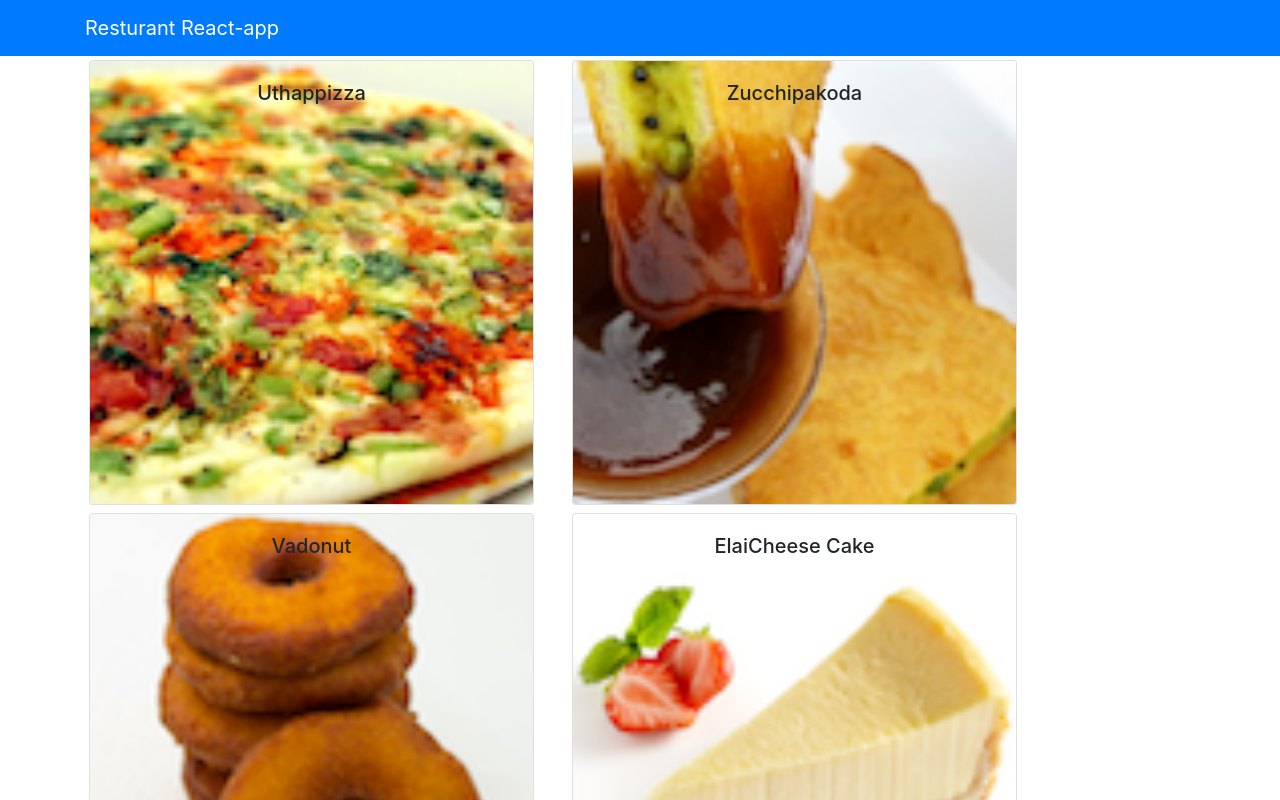
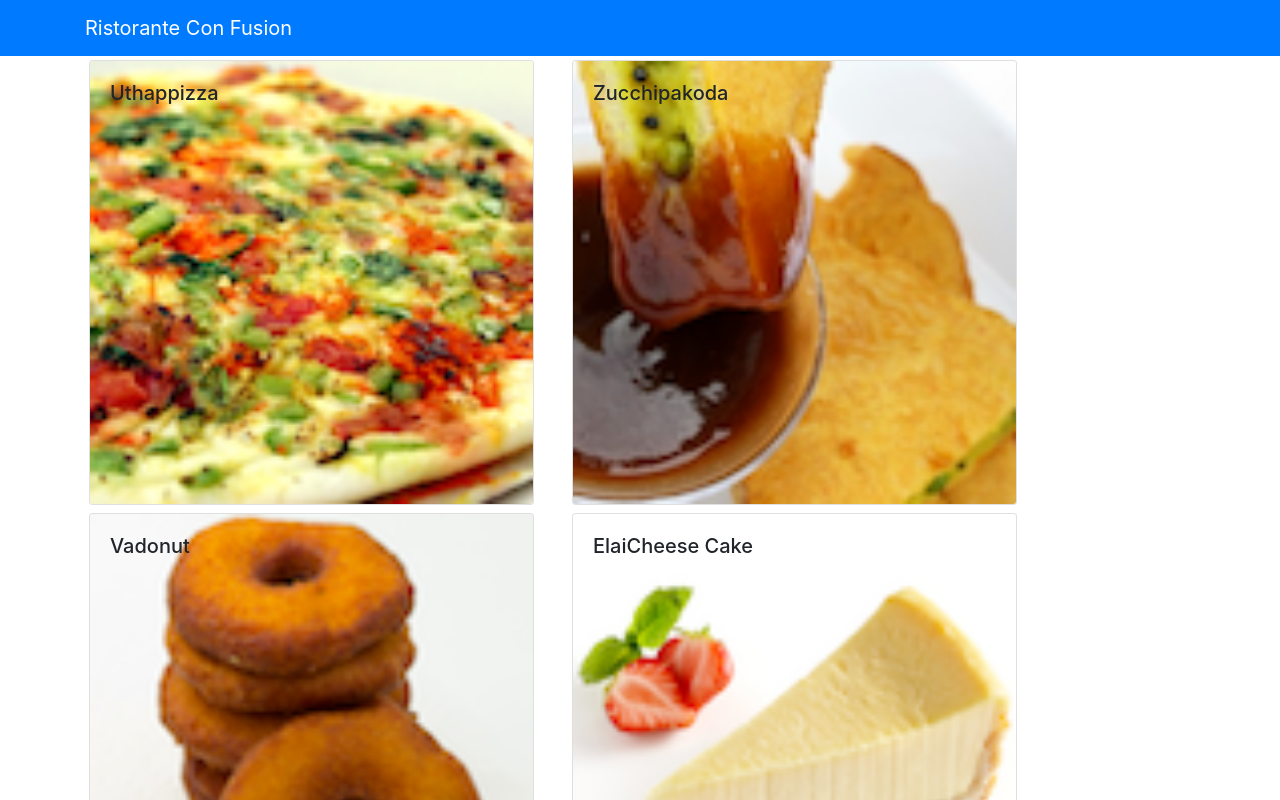
Before and after one commit to Arbazbms/ReactJS-Coursera, a React (Create React App) app: page / in a window 1280 px wide. Shown: the top 800 px of the page. Built offline with nearby package versions, Linux system fonts and the light colour scheme.

Commit message:
Added functional Components

```diff
--- a/public/index.html
+++ b/public/index.html
@@ -10,6 +10,9 @@
       content="Web site created using create-react-app"
     />
     <link rel="apple-touch-icon" href="%PUBLIC_URL%/logo192.png" />
+    <link
+    href="https://fonts.googleapis.com/css2?family=Roboto:ital,wght@1,500&display=swap"
+    rel="stylesheet"
     <!--
       manifest.json provides metadata used when your web app is installed on a
       user's mobile device or desktop. See https://developers.google.com/web/fundamentals/web-app-manifest/
--- a/src/App.css
+++ b/src/App.css
@@ -1,38 +1,3 @@
 .App {
-  text-align: center;
+  font-family: "Roboto", sans-serif;
 }
-
-.App-logo {
-  height: 40vmin;
-  pointer-events: none;
-}
-
-@media (prefers-reduced-motion: no-preference) {
-  .App-logo {
-    animation: App-logo-spin infinite 20s linear;
-  }
-}
-
-.App-header {
-  background-color: #282c34;
-  min-height: 100vh;
-  display: flex;
-  flex-direction: column;
-  align-items: center;
-  justify-content: center;
-  font-size: calc(10px + 2vmin);
-  color: white;
-}
-
-.App-link {
-  color: #61dafb;
-}
-
-@keyframes App-logo-spin {
-  from {
-    transform: rotate(0deg);
-  }
-  to {
-    transform: rotate(360deg);
-  }
-}
--- a/src/App.js
+++ b/src/App.js
@@ -1,26 +1,11 @@
 import React, { Component } from "react";
-import { Navbar, NavbarBrand } from "reactstrap";
-import "./App.css";
-import Menu from "./components/MenuComponent";
-import { DISHES } from "./shared/dishes";
+import Main from "./components/MainComponent";
 
 class App extends Component {
-  constructor(props) {
-    super(props);
-
-    this.state = {
-      dishes: DISHES,
-    };
-  }
   render() {
     return (
       <div className="App">
-        <Navbar dark color="primary">
-          <div className="container">
-            <NavbarBrand href="/">Resturant React-app</NavbarBrand>
-          </div>
-        </Navbar>
-        <Menu dishes={this.state.dishes} />
+        <Main />
       </div>
     );
   }
--- /dev/null
+++ b/src/components/DishDetailComponent.js
@@ -0,0 +1,68 @@
+import React from "react";
+import { Card, CardImg, CardText, CardBody, CardTitle } from "reactstrap";
+
+function RenderComments({ comments }) {
+  if (comments != null) {
+    const comment = comments.comments.map((com) => {
+      return (
+        <div key={com.id}>
+          <ul className="list-unstyled list-item">
+            <li>{com.comment}</li>
+            <li className="list-inline-item"> -- {com.author},</li>
+            <li className="list-inline-item">
+              {new Intl.DateTimeFormat("en-US", {
+                year: "numeric",
+                month: "short",
+                day: "2-digit",
+              }).format(new Date(Date.parse(com.date)))}
+            </li>
+          </ul>
+        </div>
+      );
+    });
+
+    return (
+      <div className="col-12 col-md-5 m-1">
+        <h4> Comments </h4>
+        {comment}
+      </div>
+    );
+  } else {
+    return <div> </div>;
+  }
+}
+
+function RenderDish({ dish }) {
+  if (dish != null) {
+    //console.log(dish.comments);
+    return (
+      <div className="col-12 col-md-5 m-1">
+        <Card>
+          <CardImg width="100%" src={dish.image} alt={dish.name} />
+          <CardBody>
+            <CardTitle>{dish.name}</CardTitle>
+            <CardText>{dish.description}</CardText>
+          </CardBody>
+        </Card>
+      </div>
+    );
+  } else {
+    return <div></div>;
+  }
+}
+
+const DishDetail = (props) => {
+  //console.log(this.props.dish);
+  console.log("DishDetail Component render invoked");
+
+  return (
+    <div className="container">
+      <div className="row">
+        <RenderDish dish={props.dish} />
+        <RenderComments comments={props.dish} />
+      </div>
+    </div>
+  );
+};
+
+export default DishDetail;
--- /dev/null
+++ b/src/components/MainComponent.js
@@ -0,0 +1,44 @@
+import React, { Component } from "react";
+import { Navbar, NavbarBrand } from "reactstrap";
+import Menu from "./MenuComponent";
+import DishDetail from "./DishDetailComponent";
+import { DISHES } from "../shared/dishes";
+
+class Main extends Component {
+  constructor(props) {
+    super(props);
+    this.state = {
+      dishes: DISHES,
+      selectedDish: null,
+    };
+  }
+
+  onDishSelect(dishId) {
+    this.setState({ selectedDish: dishId });
+  }
+
+  render() {
+    return (
+      <div>
+        <Navbar dark color="primary">
+          <div className="container">
+            <NavbarBrand href="/">Ristorante Con Fusion</NavbarBrand>
+          </div>
+        </Navbar>
+        <Menu
+          dishes={this.state.dishes}
+          onClick={(dishId) => this.onDishSelect(dishId)}
+        />
+        <DishDetail
+          dish={
+            this.state.dishes.filter(
+              (dish) => dish.id === this.state.selectedDish
+            )[0]
+          }
+        />
+      </div>
+    );
+  }
+}
+
+export default Main;
--- a/src/components/MenuComponent.js
+++ b/src/components/MenuComponent.js
@@ -1,4 +1,4 @@
-import React, { Component } from "react";
+import React from "react";
 import {
   Card,
   CardImg,
@@ -8,46 +8,22 @@ import {
   CardTitle,
 } from "reactstrap";
 
-class Menu extends Component {
-  constructor(props) {
-    super(props);
-    this.state = {
-      selectedDish: null,
-    };
-  }
-
-  onDishSelect(dish) {
-    this.setState({
-      selectedDish: dish,
-    });
-  }
-
-  renderDish(dish) {
-    if (dish != null) {
+function RenderMenuItem({ dish, onClick }) {
   return (
-        <Card>
-          <CardImg width="100%" src={dish.image} alt={dish.name} />
-          <CardBody>
-            <CardTitle>{dish.name}</CardTitle>
-            <CardText>{dish.description}</CardText>
-          </CardBody>
-        </Card>
-      );
-    } else {
-      return <div></div>;
-    }
-  }
-
-  render() {
-    const menu = this.props.dishes.map((dish) => {
-      return (
-        <div key={dish.id} className="col-12 col-md-5 m-1">
-          <Card onClick={() => this.onDishSelect(dish)}>
+    <Card key={dish.id} onClick={() => onClick(dish.id)}>
       <CardImg width="100%" src={dish.image} alt={dish.name} />
       <CardImgOverlay>
         <CardTitle>{dish.name}</CardTitle>
       </CardImgOverlay>
     </Card>
+  );
+}
+
+const Menu = (props) => {
+  const menu = props.dishes.map((dish) => {
+    return (
+      <div key={dish.id} className="col-12 col-md-5 m-1">
+        <RenderMenuItem dish={dish} onClick={props.onClick} />
       </div>
     );
   });
@@ -55,10 +31,8 @@ class Menu extends Component {
   return (
     <div className="container">
       <div className="row">{menu}</div>
-        <div className="row">{this.renderDish(this.state.selectedDish)}</div>
     </div>
   );
-  }
-}
+};
 
 export default Menu;
```
Lines whose indentation alone changed are shown as unchanged.
